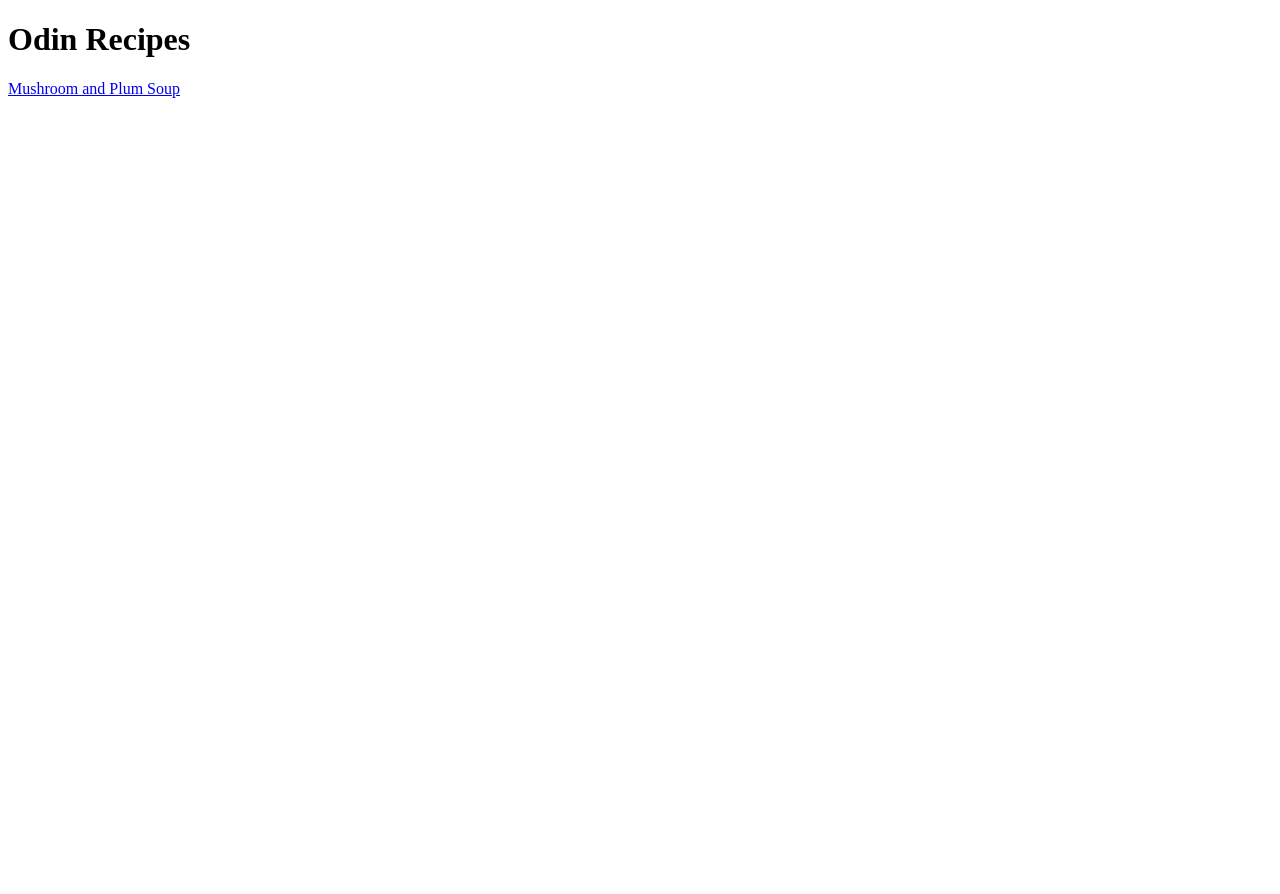
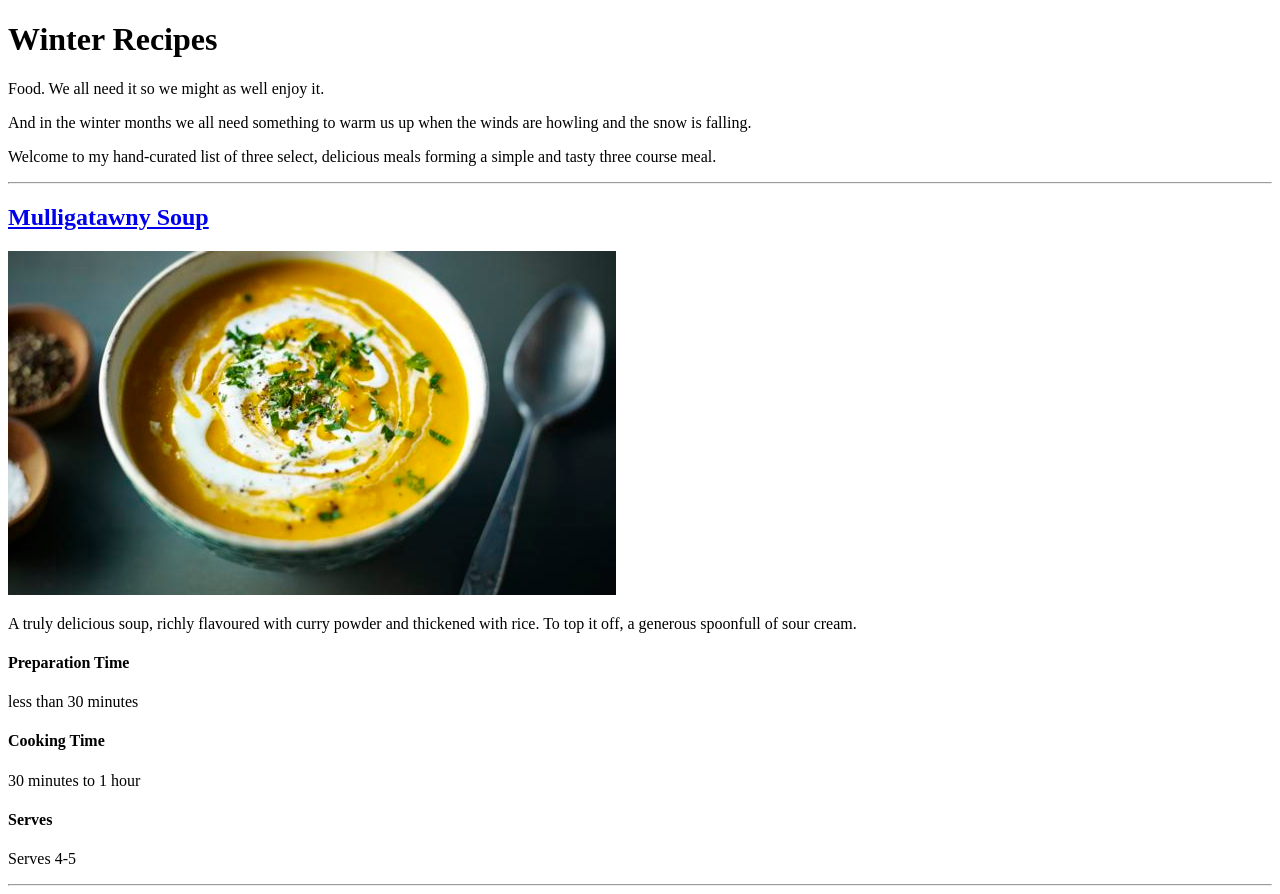
Before and after one commit to stefan-1904/odin-recipes, a plain HTML site: page index.html in a window 1280 px wide. Before the commit the page ends 800 px from the top, so only its background shows below. Drawn offline with Linux system fonts and the light colour scheme.

Commit message:
Add recipe information to index. Add soup jpg for added visuals.

```diff
--- a/index.html
+++ b/index.html
@@ -6,7 +6,20 @@
 </head>
 
 <body>
-    <h1>Odin Recipes</h1>
-    <a href="recipes/soup.html">Mushroom and Plum Soup</a>
-</body>
+    <h1>Winter Recipes</h1>
+        <p>Food. We all need it so we might as well enjoy it.</p>
+        <p>And in the winter months we all need something to warm us up when the winds are howling and the snow is falling.</p>
+        <p>Welcome to my hand-curated list of three select, delicious meals forming a simple and tasty three course meal.</p>
+<hr>
+    <h2><a href="recipes/soup.html">Mulligatawny Soup</a></h2>
+        <img src="soup.jpg" alt="A bowl of vibrant orange soup with a white swirl of sour cream and a garnishing of parsley sprinkled on top.">
+        <p>A truly delicious soup, richly flavoured with curry powder and thickened with rice. To top it off, a generous spoonfull of sour cream.</p>
+    <h4>Preparation Time</h4>
+        <p>less than 30 minutes</p>
+    <h4>Cooking Time</h4>
+        <p>30 minutes to 1 hour</p>
+    <h4>Serves</h4>
+        <p>Serves 4-5</p>
+<hr>
+    </body>
 </html>
```
Also changed, not shown: soup.jpg (added).
